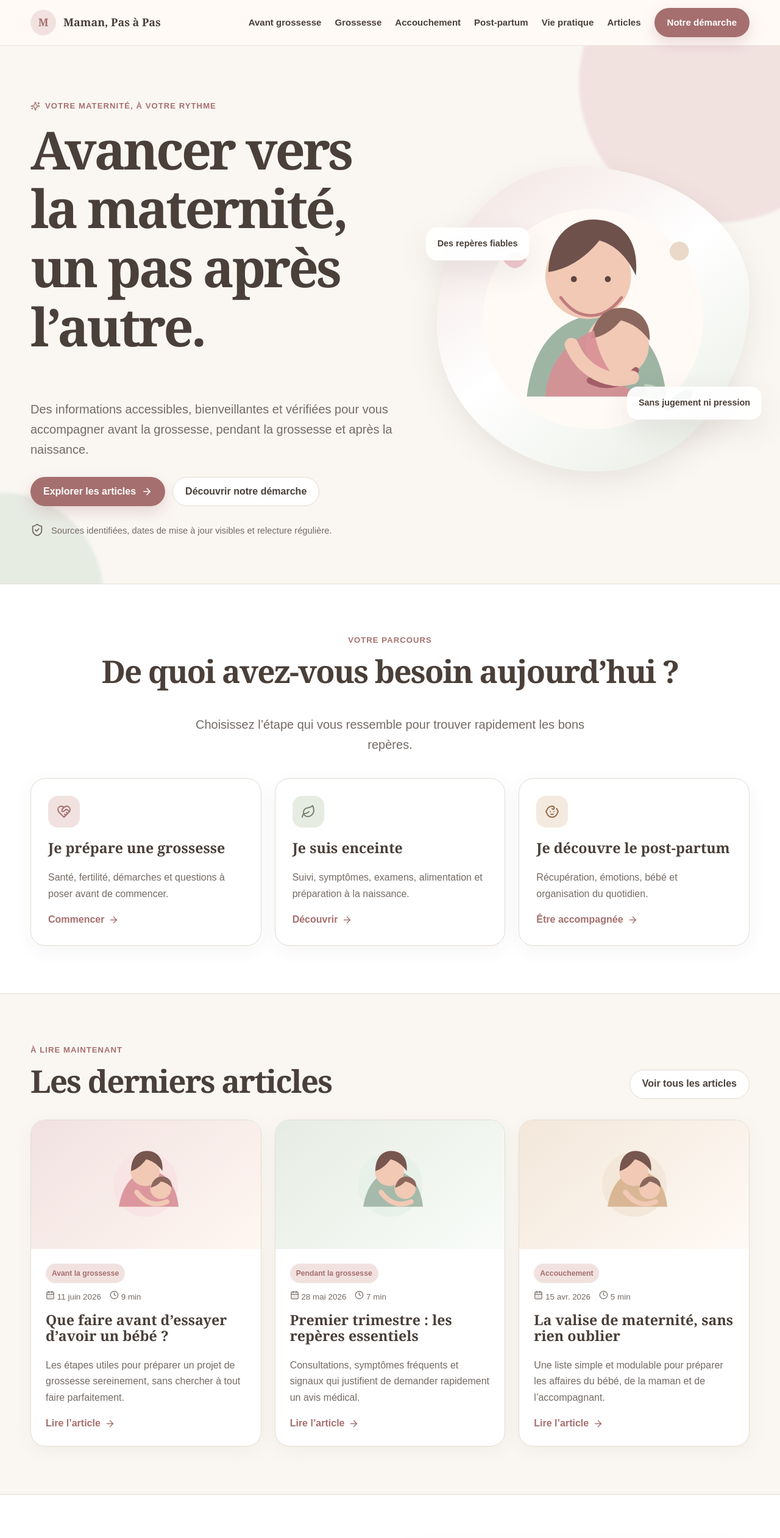
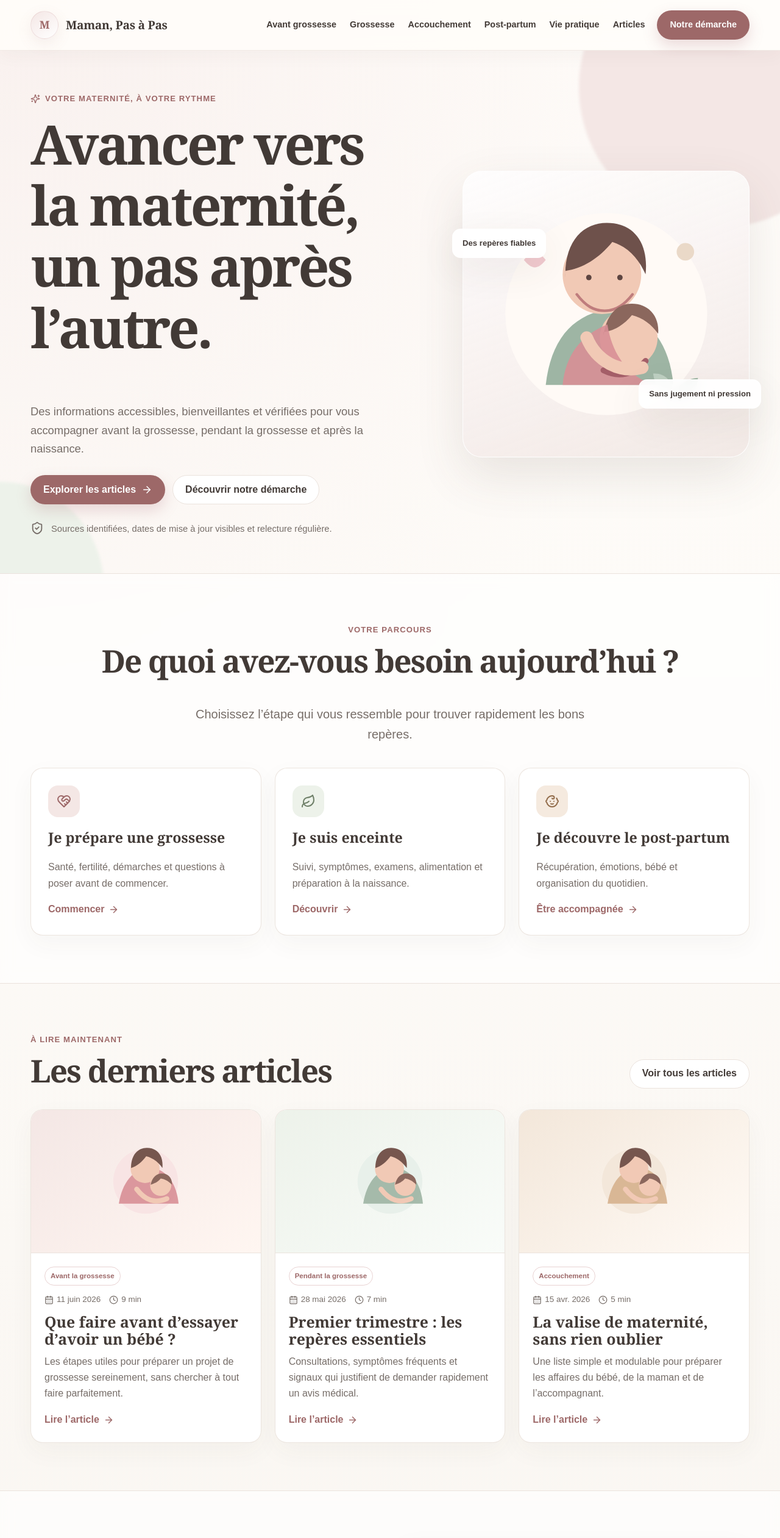
Before and after one commit to Yelenna04/maman-pas-a-pas, a Next.js app: page / in a window 1280 px wide. Shown: the top 2522 px of the page at 61% size. Built offline with nearby package versions, Linux system fonts and the light colour scheme.

Commit message:
Update globals.css

```diff
--- a/app/globals.css
+++ b/app/globals.css
@@ -1,21 +1,17 @@
 :root {
-  --cream: #FAF7F2;
-  --paper: #FFFFFF;
-  --ink: #4A3F39;
-  --muted: #746A64;
-
-  --rose: #B98282;
-  --rose-dark: #A66F6F;
-  --rose-soft: #F1E2E0;
-
-  --sage: #A8B8A0;
-  --sage-dark: #76866F;
-  --sage-soft: #E7ECE3;
-
-  --sand: #E3DCD1;
-  --line: #E3DCD1;
-
-  --shadow: 0 18px 50px rgba(74, 63, 57, 0.10);
+  --cream: #fffaf6;
+  --paper: #ffffff;
+  --ink: #3f3434;
+  --muted: #746969;
+  --rose: #d98f96;
+  --rose-dark: #a45e68;
+  --rose-soft: #f8e4e4;
+  --sage: #9eb5a4;
+  --sage-dark: #597563;
+  --sage-soft: #e8f0ea;
+  --sand: #ead9c8;
+  --line: #eadfda;
+  --shadow: 0 18px 50px rgba(77, 55, 55, .10);
   --radius: 24px;
   --max: 1180px;
 }
@@ -220,3 +216,307 @@ input:focus, textarea:focus, select:focus { outline: 3px solid rgba(217,143,150,
   .search-bar { flex-direction: column; }
   .site-footer { margin-top: 50px; }
 }
+
+
+/* === Modernisation éditoriale façon blog === */
+:root {
+  --cream: #fbf8f4;
+  --paper: #ffffff;
+  --ink: #423a36;
+  --muted: #766d68;
+  --rose: #c99595;
+  --rose-dark: #9d6868;
+  --rose-soft: #f4e7e5;
+  --sage: #a9b8a2;
+  --sage-dark: #6f8069;
+  --sage-soft: #edf2ea;
+  --sand: #e8ded2;
+  --line: #ebe3dd;
+  --shadow: 0 20px 60px rgba(79, 63, 55, .08);
+  --radius: 22px;
+}
+
+body {
+  background:
+    radial-gradient(circle at top left, rgba(244, 231, 229, .55), transparent 32%),
+    linear-gradient(180deg, #fffdfa 0%, var(--cream) 55%, #f8f4ef 100%);
+}
+
+.site-header {
+  background: rgba(255, 253, 250, .88);
+  border-bottom: 1px solid rgba(235, 227, 221, .7);
+  box-shadow: 0 8px 30px rgba(79, 63, 55, .04);
+}
+
+.navbar {
+  min-height: 82px;
+}
+
+.brand {
+  font-size: 1.2rem;
+  letter-spacing: -.015em;
+}
+
+.brand-mark {
+  width: 46px;
+  background: linear-gradient(145deg, var(--rose-soft), #fff);
+  border: 1px solid rgba(201, 149, 149, .24);
+  box-shadow: 0 8px 24px rgba(157, 104, 104, .10);
+}
+
+.nav-links {
+  gap: 18px;
+  font-size: .9rem;
+}
+
+.nav-links > a:not(.btn) {
+  padding: 10px 2px;
+  position: relative;
+}
+
+.nav-links > a:not(.btn)::after {
+  content: "";
+  position: absolute;
+  left: 0;
+  right: 100%;
+  bottom: 4px;
+  height: 2px;
+  background: var(--rose);
+  transition: right .2s ease;
+}
+
+.nav-links > a:not(.btn):hover::after {
+  right: 0;
+}
+
+.hero {
+  padding: 68px 0 60px;
+}
+
+.hero-grid {
+  grid-template-columns: 1.15fr .85fr;
+  gap: 72px;
+}
+
+.hero h1 {
+  max-width: 760px;
+  font-size: clamp(3rem, 7vw, 6rem);
+}
+
+.hero .lead {
+  font-size: 1.15rem;
+  max-width: 660px;
+}
+
+.hero-visual {
+  min-height: 470px;
+  border-radius: 32px;
+  background:
+    linear-gradient(160deg, rgba(255,255,255,.92), rgba(244,231,229,.76)),
+    linear-gradient(140deg, var(--rose-soft), var(--sage-soft));
+  border: 1px solid rgba(255,255,255,.9);
+  box-shadow: 0 30px 80px rgba(79, 63, 55, .12);
+}
+
+.floating-card {
+  border-radius: 14px;
+  padding: 12px 16px;
+  font-size: .82rem;
+  backdrop-filter: blur(10px);
+}
+
+.blog-strip {
+  display: grid;
+  grid-template-columns: 1.2fr .8fr .8fr;
+  gap: 18px;
+  margin-top: 34px;
+}
+
+.blog-strip-card {
+  min-height: 180px;
+  border-radius: 22px;
+  padding: 24px;
+  display: flex;
+  flex-direction: column;
+  justify-content: flex-end;
+  border: 1px solid var(--line);
+  background: white;
+  box-shadow: 0 10px 34px rgba(79,63,55,.05);
+}
+
+.blog-strip-card.featured {
+  background: linear-gradient(145deg, var(--rose-soft), #fff);
+}
+
+.blog-strip-card.sage {
+  background: linear-gradient(145deg, var(--sage-soft), #fff);
+}
+
+.blog-strip-card.sand {
+  background: linear-gradient(145deg, #f3ece4, #fff);
+}
+
+.blog-strip-card h3 {
+  margin-bottom: 8px;
+}
+
+.section-title-row {
+  display: flex;
+  justify-content: space-between;
+  align-items: end;
+  gap: 24px;
+  margin-bottom: 30px;
+  flex-wrap: wrap;
+}
+
+.card {
+  border-radius: 20px;
+  border: 1px solid rgba(235, 227, 221, .92);
+  box-shadow: 0 14px 40px rgba(79,63,55,.045);
+}
+
+.card-hover:hover {
+  transform: translateY(-8px);
+  box-shadow: 0 24px 60px rgba(79,63,55,.10);
+}
+
+.article-card {
+  border-radius: 20px;
+  background: rgba(255,255,255,.96);
+}
+
+.article-cover {
+  aspect-ratio: 16 / 10;
+  border-bottom: 1px solid var(--line);
+}
+
+.article-card-body {
+  padding: 22px 22px 24px;
+}
+
+.article-card h3 {
+  font-size: 1.55rem;
+  margin-bottom: 10px;
+}
+
+.article-meta {
+  align-items: center;
+}
+
+.article-meta span {
+  display: inline-flex;
+  align-items: center;
+  gap: 5px;
+}
+
+.badge {
+  background: transparent;
+  border: 1px solid rgba(201,149,149,.42);
+  padding: 5px 9px;
+  font-size: .72rem;
+}
+
+.blog-category-grid {
+  display: grid;
+  grid-template-columns: repeat(5, 1fr);
+  gap: 14px;
+}
+
+.blog-category-card {
+  background: rgba(255,255,255,.9);
+  border: 1px solid var(--line);
+  border-radius: 18px;
+  padding: 20px;
+  min-height: 170px;
+  transition: transform .2s ease, box-shadow .2s ease, border-color .2s ease;
+}
+
+.blog-category-card:hover {
+  transform: translateY(-5px);
+  border-color: rgba(201,149,149,.5);
+  box-shadow: var(--shadow);
+}
+
+.blog-category-card .icon-chip {
+  width: 44px;
+  height: 44px;
+  border-radius: 13px;
+  margin-bottom: 16px;
+}
+
+.soft-bg {
+  background: rgba(255,255,255,.62);
+  backdrop-filter: blur(10px);
+}
+
+.banner {
+  border-radius: 26px;
+  background:
+    linear-gradient(135deg, rgba(66,58,54,.98), rgba(86,76,71,.96)),
+    var(--ink);
+  box-shadow: 0 22px 60px rgba(66,58,54,.18);
+}
+
+.page-hero {
+  padding-top: 62px;
+  padding-bottom: 34px;
+}
+
+.page-hero h1 {
+  max-width: 900px;
+  margin-inline: auto;
+}
+
+.prose {
+  font-size: 1.04rem;
+}
+
+.prose > p:first-of-type {
+  font-size: 1.15rem;
+  color: var(--muted);
+}
+
+.prose h2 {
+  font-size: 1.9rem;
+}
+
+.site-footer {
+  background: #3c3431;
+  border-radius: 32px 32px 0 0;
+}
+
+@media (max-width: 980px) {
+  .blog-strip {
+    grid-template-columns: 1fr 1fr;
+  }
+  .blog-strip-card.featured {
+    grid-column: 1 / -1;
+  }
+  .blog-category-grid {
+    grid-template-columns: repeat(2, 1fr);
+  }
+}
+
+@media (max-width: 700px) {
+  .hero {
+    padding-top: 42px;
+  }
+
+  .hero h1 {
+    font-size: clamp(2.6rem, 13vw, 4rem);
+  }
+
+  .hero-visual {
+    min-height: 320px;
+    border-radius: 24px;
+  }
+
+  .blog-strip,
+  .blog-category-grid {
+    grid-template-columns: 1fr;
+  }
+
+  .blog-strip-card.featured {
+    grid-column: auto;
+  }
+}
```
